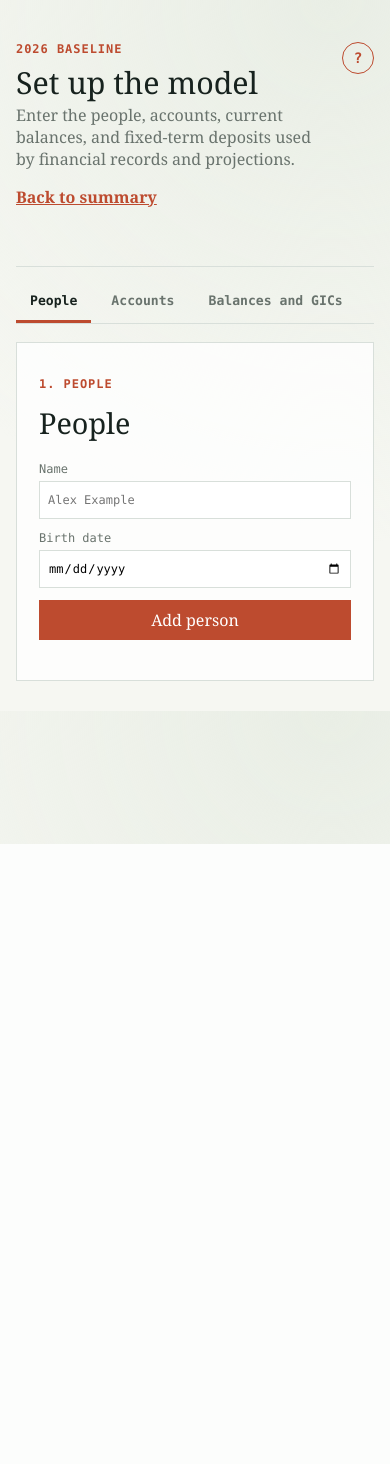
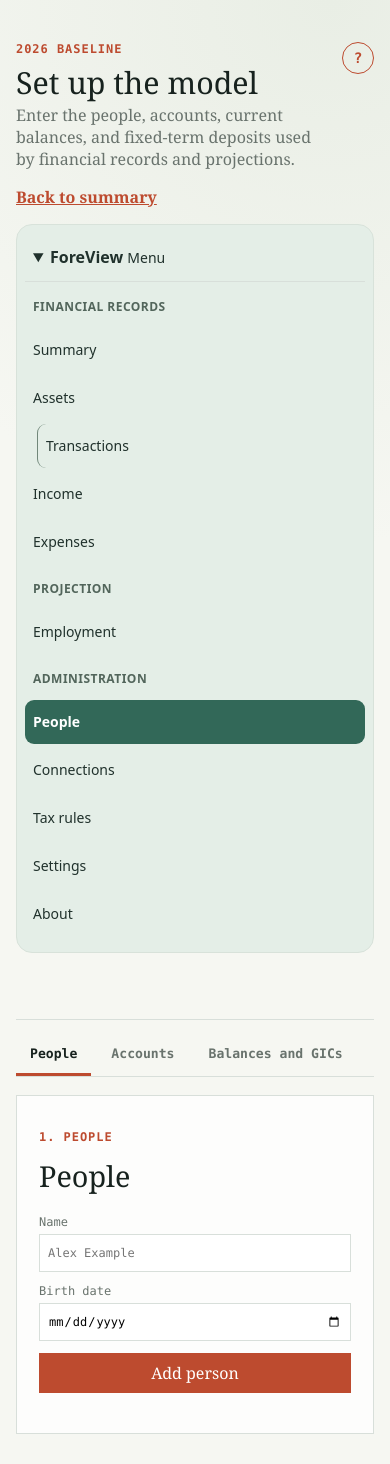
Before and after one commit to colleeseum/ForeView, a Flask app: page /setup in a window 390 px wide. Before the commit the page ends 844 px from the top, so only its background shows below. Run offline with Flask 3, Linux system fonts and the light colour scheme; data that the repository does not hold is empty.

Commit message:
UX-03C (#97): Adopt responsive Sage navigation (#109)

```diff
--- a/localization/en-CA/core.json
+++ b/localization/en-CA/core.json
@@ -5,7 +5,7 @@
     "transactions": "Transactions", "income": "Income", "expenses": "Expenses",
     "projection": "Projection", "employment": "Employment", "administration": "Administration",
     "people": "People", "connections": "Connections", "tax_rules": "Tax rules",
-    "settings": "Settings", "about": "About"
+    "settings": "Settings", "about": "About", "menu": "Menu"
   },
   "language": {"label": "Language", "save": "Apply language"}
 }
--- a/localization/fr-CA/core.json
+++ b/localization/fr-CA/core.json
@@ -5,7 +5,7 @@
     "transactions": "Transactions", "income": "Revenus", "expenses": "Dépenses",
     "projection": "Projection", "employment": "Emploi", "administration": "Administration",
     "people": "Personnes", "connections": "Connexions", "tax_rules": "Règles fiscales",
-    "settings": "Paramètres", "about": "À propos"
+    "settings": "Paramètres", "about": "À propos", "menu": "Menu"
   },
   "language": {"label": "Langue", "save": "Appliquer la langue"}
 }
--- /dev/null
+++ b/static/shared/navigation.css
@@ -0,0 +1,24 @@
+/* SPDX-FileCopyrightText: 2026 Mindstep Corporation
+ * SPDX-License-Identifier: PolyForm-Noncommercial-1.0.0
+ * Adopt the shared foundation only for navigation, not feature content.
+ */
+.page-shell:has(> .fv-navigation) { grid-template-columns: 14rem minmax(0, 1fr); gap: 1.5rem; }
+.page-shell:has(> .fv-navigation:not([open])) { grid-template-columns: 9rem minmax(0, 1fr); }
+.page-shell:has(> .fv-navigation) > .page-content { min-width: 0; overflow-x: auto; }
+.fv-ui.fv-navigation { position: sticky; top: 1rem; min-width: 0; max-height: calc(100dvh - 2rem); overflow-y: auto; border: 1px solid var(--fv-border); border-radius: var(--fv-radius-panel); background: var(--fv-navigation); padding: var(--fv-space-2); }
+.fv-navigation .fv-navigation-toggle { min-height: var(--fv-control-min); padding: var(--fv-space-3) var(--fv-space-2); color: var(--fv-text); font-weight: 700; cursor: pointer; overflow-wrap: anywhere; }
+.fv-navigation .fv-navigation-toggle span { font-size: var(--fv-type-detail); font-weight: 400; }
+.fv-navigation .fv-navigation-toggle:focus-visible { outline-offset: -3px; }
+.fv-navigation .fv-navigation-links { display: grid; gap: var(--fv-space-2); overflow: visible; padding-block: var(--fv-space-2); }
+.fv-navigation .side-menu-group { display: grid; gap: var(--fv-space-1); margin: 0; }
+.fv-navigation .side-menu-heading { display: block; color: var(--fv-muted); font: 700 var(--fv-type-caption)/1.5 var(--fv-font); padding: var(--fv-space-2); margin: 0; letter-spacing: .04em; }
+.fv-navigation a { display: flex; align-items: center; min-height: var(--fv-control-min); min-width: 0; padding: var(--fv-space-2); border-radius: var(--fv-radius-control); color: var(--fv-text); font: 500 var(--fv-type-detail)/1.5 var(--fv-font); text-decoration: none; white-space: normal; overflow-wrap: anywhere; }
+.fv-navigation a.side-menu-sub { margin-inline-start: var(--fv-space-3); border-inline-start: 1px solid var(--fv-control-border); }
+.fv-navigation a.section-active { font-weight: 700; }
+.fv-navigation a:hover { background: var(--fv-surface); }
+.fv-navigation a.active { color: var(--fv-surface); background: var(--fv-primary); font-weight: 700; }
+@media (max-width: 900px) {
+  .page-shell:has(> .fv-navigation), .page-shell:has(> .fv-navigation:not([open])) { grid-template-columns: minmax(0, 1fr); }
+  .fv-ui.fv-navigation { position: static; max-height: none; }
+  .fv-navigation .fv-navigation-links { grid-template-columns: repeat(auto-fit, minmax(min(100%, 12rem), 1fr)); }
+}
--- a/templates/_side_menu.html
+++ b/templates/_side_menu.html
@@ -2,28 +2,32 @@
 SPDX-FileCopyrightText: 2026 Mindstep Corporation
 SPDX-License-Identifier: PolyForm-Noncommercial-1.0.0
 #}
-<aside class="side-menu" lang="{{ current_locale }}" dir="{{ locale_direction }}">
-  <div class="side-menu-brand">{{ t('core.app.name') }}</div>
+<link rel="stylesheet" href="{{ url_for('static', filename='shared/ui.css') }}">
+<link rel="stylesheet" href="{{ url_for('static', filename='shared/navigation.css') }}">
+<details class="fv-ui fv-navigation" open lang="{{ current_locale }}" dir="{{ locale_direction }}">
+  <summary class="fv-navigation-toggle">{{ t('core.app.name') }} <span>{{ t('core.nav.menu') }}</span></summary>
+  <nav class="fv-navigation-links" aria-label="{{ t('core.nav.menu') }}">
   <section class="side-menu-group" aria-label="{{ t('core.nav.financial_records') }}">
     <p class="side-menu-heading">{{ t('core.nav.financial_records') }}</p>
-    <a{% if active_page == 'summary' %} class="active"{% endif %} href="{{ url_for('index') }}">{{ t('core.nav.summary') }}</a>
-    <a{% if active_page == 'assets' %} class="active"{% elif active_page == 'transactions' %} class="section-active"{% endif %} href="{{ url_for('accounts_page') }}">{{ t('core.nav.assets') }}</a>
-    <a class="side-menu-sub{% if active_page == 'transactions' %} active{% endif %}" href="{{ url_for('transactions_page') }}">{{ t('core.nav.transactions') }}</a>
-    <a{% if active_page == 'income' %} class="active"{% endif %} href="{{ url_for('income_page') }}">{{ t('core.nav.income') }}</a>
-    <a{% if active_page == 'expenses' %} class="active"{% endif %} href="{{ url_for('expenses.expenses_page') }}">{{ t('core.nav.expenses') }}</a>
+    <a{% if active_page == 'summary' %} class="active" aria-current="page"{% endif %} href="{{ url_for('index') }}">{{ t('core.nav.summary') }}</a>
+    <a{% if active_page == 'assets' %} class="active" aria-current="page"{% elif active_page == 'transactions' %} class="section-active"{% endif %} href="{{ url_for('accounts_page') }}">{{ t('core.nav.assets') }}</a>
+    <a class="side-menu-sub{% if active_page == 'transactions' %} active{% endif %}"{% if active_page == 'transactions' %} aria-current="page"{% endif %} href="{{ url_for('transactions_page') }}">{{ t('core.nav.transactions') }}</a>
+    <a{% if active_page == 'income' %} class="active" aria-current="page"{% endif %} href="{{ url_for('income_page') }}">{{ t('core.nav.income') }}</a>
+    <a{% if active_page == 'expenses' %} class="active" aria-current="page"{% endif %} href="{{ url_for('expenses.expenses_page') }}">{{ t('core.nav.expenses') }}</a>
   </section>
   <section class="side-menu-group" aria-label="{{ t('core.nav.projection') }}">
     <p class="side-menu-heading">{{ t('core.nav.projection') }}</p>
-    <a{% if active_page == 'employment_projection' %} class="active"{% endif %} href="{{ url_for('salary_projection.salary_projection_page') }}">{{ t('core.nav.employment') }}</a>
+    <a{% if active_page == 'employment_projection' %} class="active" aria-current="page"{% endif %} href="{{ url_for('salary_projection.salary_projection_page') }}">{{ t('core.nav.employment') }}</a>
   </section>
   <section class="side-menu-group" aria-label="{{ t('core.nav.administration') }}">
     <p class="side-menu-heading">{{ t('core.nav.administration') }}</p>
-    <a{% if active_page == 'people' %} class="active"{% endif %} href="{{ url_for('pages.setup') }}">{{ t('core.nav.people') }}</a>
-    <a{% if active_page == 'connections' %} class="active"{% endif %} href="{{ url_for('connections_page') }}">{{ t('core.nav.connections') }}</a>
-    <a{% if active_page == 'tax_rules' %} class="active"{% endif %} href="{{ url_for('public_rules.settings') }}">{{ t('core.nav.tax_rules') }}</a>
-    <a{% if active_page == 'settings' %} class="active"{% endif %} href="{{ url_for('pages.application_settings') }}">{{ t('core.nav.settings') }}</a>
-    <a{% if active_page == 'about' %} class="active"{% endif %} href="{{ url_for('pages.about_page') }}">{{ t('core.nav.about') }}</a>
+    <a{% if active_page == 'people' %} class="active" aria-current="page"{% endif %} href="{{ url_for('pages.setup') }}">{{ t('core.nav.people') }}</a>
+    <a{% if active_page == 'connections' %} class="active" aria-current="page"{% endif %} href="{{ url_for('connections_page') }}">{{ t('core.nav.connections') }}</a>
+    <a{% if active_page == 'tax_rules' %} class="active" aria-current="page"{% endif %} href="{{ url_for('public_rules.settings') }}">{{ t('core.nav.tax_rules') }}</a>
+    <a{% if active_page == 'settings' %} class="active" aria-current="page"{% endif %} href="{{ url_for('pages.application_settings') }}">{{ t('core.nav.settings') }}</a>
+    <a{% if active_page == 'about' %} class="active" aria-current="page"{% elif active_page == 'disclaimer' %} class="section-active"{% endif %} href="{{ url_for('pages.about_page') }}">{{ t('core.nav.about') }}</a>
   </section>
-</aside>
+  </nav>
+</details>
 {% include '_browser_localization.html' %}
 <script type="module" src="{{ url_for('static', filename='help/help.mjs', v='20261006-1') }}"></script>
--- a/templates/disclaimer.html
+++ b/templates/disclaimer.html
@@ -19,7 +19,7 @@ SPDX-License-Identifier: PolyForm-Noncommercial-1.0.0
     <p class="lede">{{ t('pages_server.disclaimer.lede') }}</p>
   </header>
   <div class="page-shell">
-    {% set active_page = 'about' %}{% include '_side_menu.html' %}
+    {% set active_page = 'disclaimer' %}{% include '_side_menu.html' %}
     <div class="page-content">
       <article class="dashboard-panel legal-document" lang="en-CA" dir="ltr">
         {% for paragraph in paragraphs %}<p>{{ paragraph }}</p>{% endfor %}
--- a/templates/setup.html
+++ b/templates/setup.html
@@ -20,6 +20,9 @@ SPDX-License-Identifier: PolyForm-Noncommercial-1.0.0
       <p class="lede">{{ t('pages_server.setup.lede') }}</p>
       <p><a class="setup-link" href="{{ url_for('index') }}">{{ t('pages_server.setup.back') }}</a></p>
     </header>
+    <div class="page-shell">
+    {% set active_page = 'people' %}{% include '_side_menu.html' %}
+    <div class="page-content">
     <div id="setup-message" lang="{{ current_locale }}" class="form-message" role="status"></div>
     <nav class="setup-tabs" aria-label="{{ t('pages_server.setup.sections') }}">
       <button class="setup-tab active" data-tab="people-panel" type="button">{{ t('pages_server.setup.people') }}</button>
@@ -83,10 +86,9 @@ SPDX-License-Identifier: PolyForm-Noncommercial-1.0.0
         </form>
       </article>
     </section>
+    </div></div>
   </main>
-  {% include '_browser_localization.html' %}
   <script src="{{ url_for('static', filename='csrf.js', v='20260928-1') }}"></script>
   <script type="module" src="{{ url_for('static', filename='setup/setup.mjs', v='20260928-1') }}"></script>
-  <script type="module" src="{{ url_for('static', filename='help/help.mjs', v='20261006-1') }}"></script>
 </body>
 </html>
```
Also changed, not shown: docs/architecture.md (+6 -0 lines), docs/current-state.md (+3 -2 lines), docs/design/navigation.md (added, +43 -0 lines), tests/browser/navigation.mjs (added, +71 -0 lines), tests/browser/ui-primitives.mjs (+3 -0 lines), tests/test_app_routes.py (+3 -0 lines).
